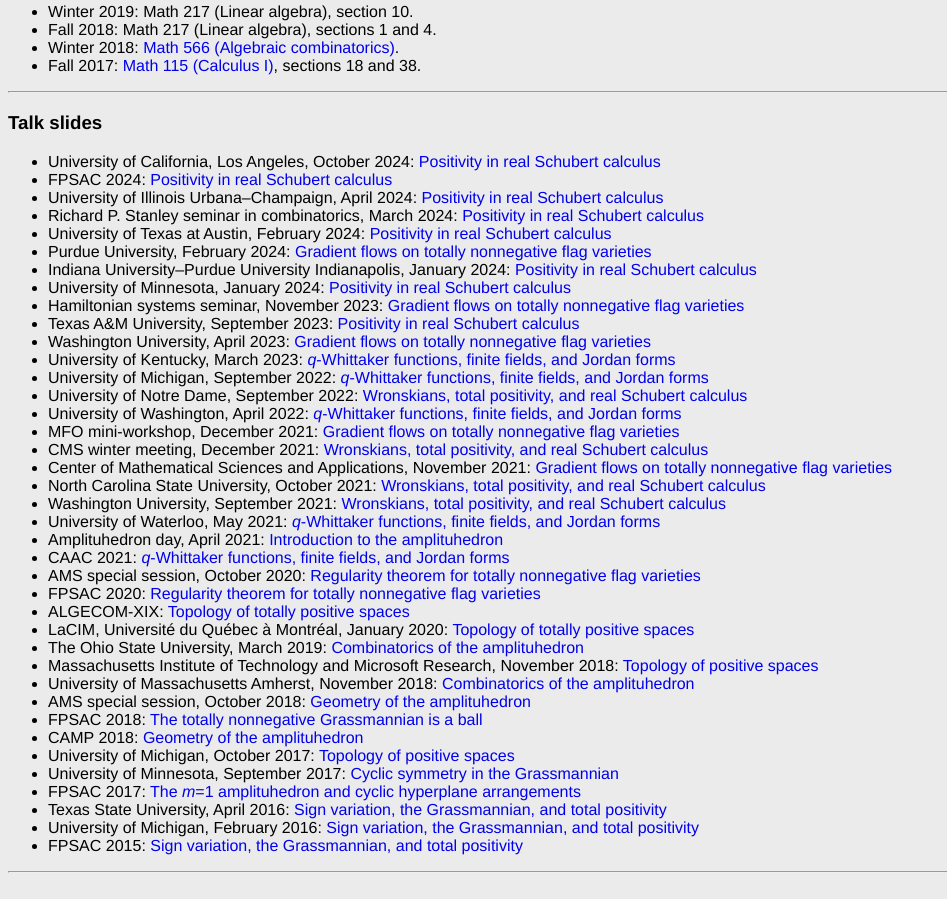
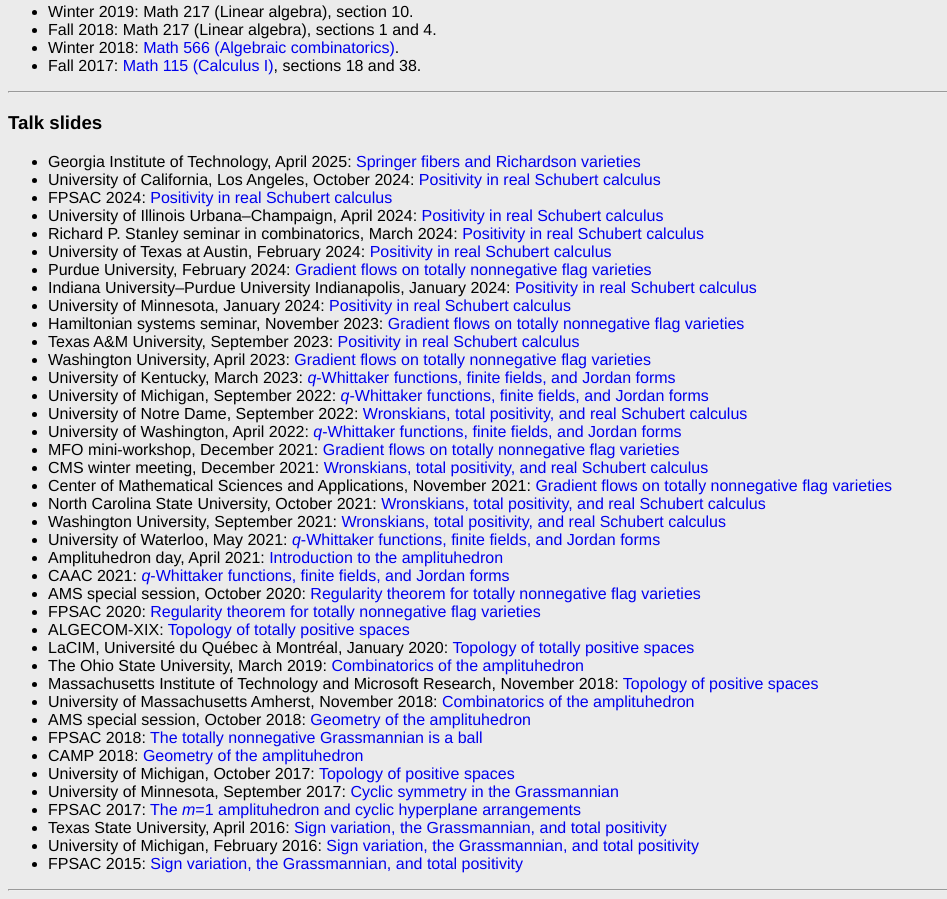
Before and after one commit to snkarp/snkarp.github.io, a plain HTML site: page index.html in a window 1280 px wide. Shown: the part 979-1878 px from the top of the page, without its empty margins (0-947 px from the left). Drawn offline with Linux system fonts and the light colour scheme.

Commit message:
Add files via upload

```diff
--- a/index.html
+++ b/index.html
@@ -129,6 +129,8 @@ Also see <a href="https://arxiv.org/a/karp_s_1.html">arXiv</a>, <a href="https:/
 <h3>Talk slides</h3>
 
 <ul>
+<li>Georgia Institute of Technology, April 2025: <a href="georgiatech2025.pdf">Springer fibers and Richardson varieties</a><br>
+
 <li>University of California, Los Angeles, October 2024: <a href="ucla2024.pdf">Positivity in real Schubert calculus</a><br>
 
 <li>FPSAC 2024: <a href="FPSAC2024.pdf">Positivity in real Schubert calculus</a><br>
```
Also changed, not shown: 1 other file.
